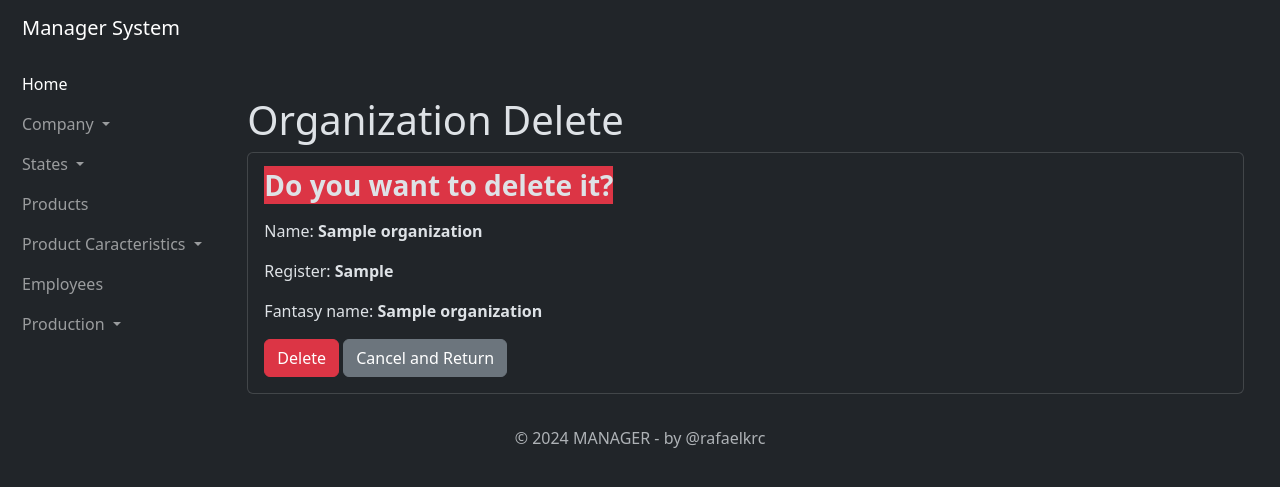
After one commit to Rafaelkrc/manager, a Django app: page /organization/1/delete/ in a window 1280 px wide. The commit adds this page. Shown: the top 487 px of the page. Run offline with Django 5.2, Linux system fonts and the light colour scheme; tables that the repository leaves empty hold one stand-in row (values such as "Sample post").

Commit message:
created update and delete organization
close #84

```diff
--- /dev/null
+++ b/organization/templates/organization_delete.html
@@ -0,0 +1,26 @@
+{% extends 'base.html' %}
+{% block title %}Organization Delete{% endblock %}
+
+{% block content %}
+
+<div class="container mt-4">
+    <h3 class="display-6">Organization Delete</h3>
+    <div class="card">
+        <div class="card-body">
+            <h3 class="card-title"><strong class="bg-danger">Do you want to delete it?</strong></h3>
+            <p></p>
+            <p class="card-text">Name: <strong>{{ organization.name }}</strong></p>
+            <p class="card-text">Register: <strong>{{ organization.register }}</strong></p>
+            <p class="card-text">Fantasy name: <strong>{{ organization.fantasy_name }}</strong></p>
+            <form method="post">
+                {% csrf_token %}
+                <button type="submit" class="btn btn-danger">Delete</button>
+                <a href="{% url 'organization_list' %}" class="btn btn-secondary">Cancel and
+                    Return</a>
+            </form>
+        </div>
+    </div>
+</div>
+
+
+{% endblock %}
--- a/organization/templates/organization_detail.html
+++ b/organization/templates/organization_detail.html
@@ -8,7 +8,6 @@
     <h3 class="display-6">Organization Details</h3>
     <div class="card">
         <div class="card-body">
-
             <h3 class="card-title">Name: {{ organization.name }}</h3>
             <p class="card-text">Register: {{ organization.register }}</p>
             <p class="card-text">Fantasy name: {{ organization.fantasy_name }}</p>
--- a/organization/templates/organization_list.html
+++ b/organization/templates/organization_list.html
@@ -42,6 +42,10 @@ Manager - Organization
                 <td>
                     <a href="{% url 'organization_detail' organization.id %}" class="btn btn-info btn-sm"><i
                             class="bi bi-eye"></i></a>
+                    <a href="{% url 'organization_update' organization.id %}" class="btn btn-warning btn-sm"><i
+                            class="bi bi-pencil"></i></a>
+                    <a href="{% url 'organization_delete' organization.id %}" class="btn btn-danger btn-sm"><i
+                            class="bi bi-trash"></i></a>
                 </td>
             </tr>
             {% endfor %}
--- a/organization/urls.py
+++ b/organization/urls.py
@@ -5,4 +5,6 @@ urlpatterns = [
     path('organization/list/', views.OrganizationListView.as_view(), name='organization_list'),
     path('organization/create/', views.OrganizationCreateView.as_view(), name='organization_create'),
     path('organization/<int:pk>/detail/', views.OrganizationDetailView.as_view(), name='organization_detail'),
+    path('organization/<int:pk>/update/', views.OrganizationUpdateView.as_view(), name='organization_update'),
+    path('organization/<int:pk>/delete/', views.OrganizationDeleteView.as_view(), name='organization_delete'),
 ]
--- a/organization/views.py
+++ b/organization/views.py
@@ -1,4 +1,4 @@
-from django.views.generic import ListView, CreateView, DetailView
+from django.views.generic import ListView, CreateView, DetailView, UpdateView, DeleteView
 from django.urls import reverse_lazy
 from . import models, forms
 
@@ -27,3 +27,16 @@ class OrganizationCreateView(CreateView):
 class OrganizationDetailView(DetailView):
     model = models.Organization
     template_name = 'organization_detail.html'
+
+
+class OrganizationUpdateView(UpdateView):
+    model = models.Organization
+    template_name = 'organization_update.html'
+    form_class = forms.OrganizationForm
+    success_url = reverse_lazy('organization_list')
+
+
+class OrganizationDeleteView(DeleteView):
+    model = models.Organization
+    template_name = 'organization_delete.html'
+    success_url = reverse_lazy('organization_list')
--- a/static/css/style.css
+++ b/static/css/style.css
@@ -25,7 +25,7 @@ td {
 }
 
 footer {
-    position: fixed;
+    position: relative;
     bottom: 0;
     left: 0;
     right: 0;
```
Also changed, not shown: organization/templates/organization_update.html (added, +23 -0 lines).
